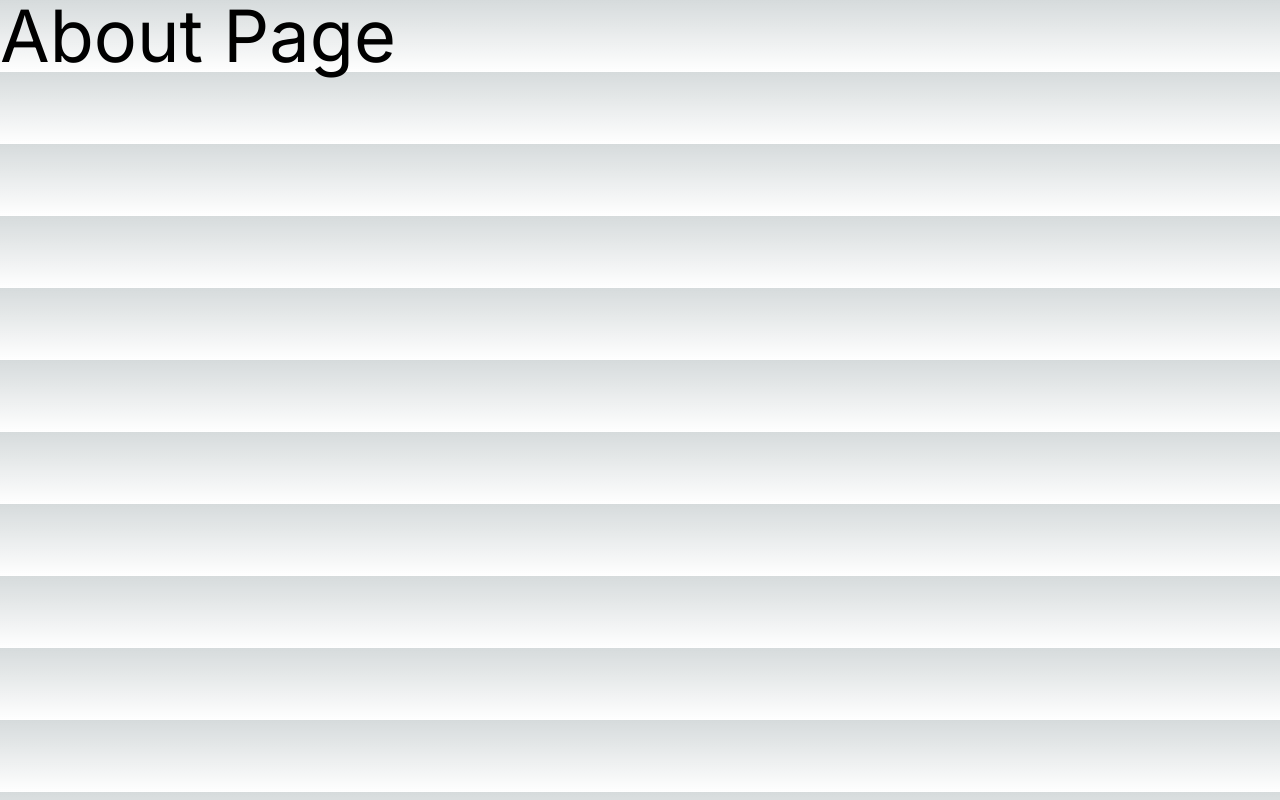
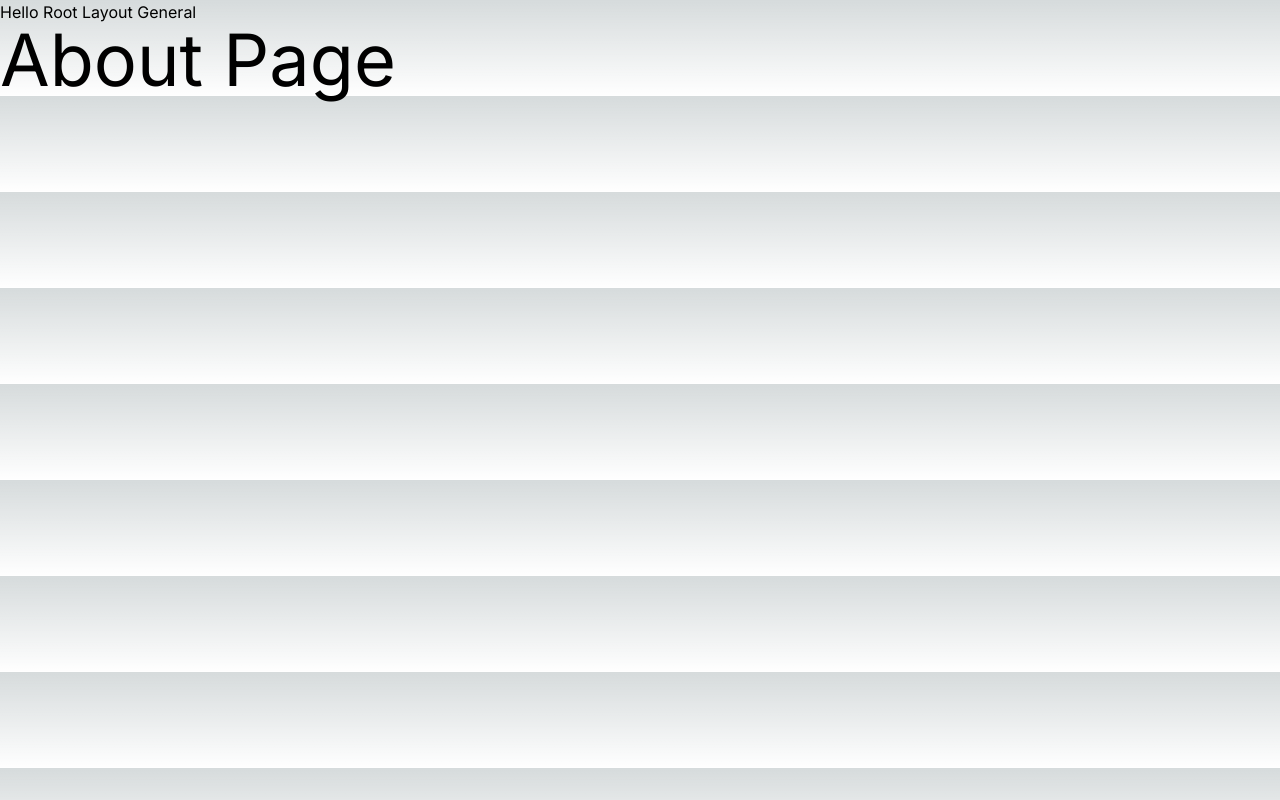
Before and after one commit to leotangram/next13-first-steps, a Next.js app: page /about in a window 1280 px wide. Built offline with nearby package versions, Linux system fonts and the light colour scheme.

Commit message:
Layouts & nesting layouts, change to webpack

```diff
--- /dev/null
+++ b/app/(general)/layout.tsx
@@ -0,0 +1,12 @@
+export default function GeneralLayout({
+  children
+}: {
+  children: React.ReactNode
+}) {
+  return (
+    <div>
+      <h1>Hello Root Layout General</h1>
+      {children}
+    </div>
+  )
+}
--- a/package.json
+++ b/package.json
@@ -3,7 +3,7 @@
   "version": "0.1.0",
   "private": true,
   "scripts": {
-    "dev": "next dev --turbo",
+    "dev": "next dev",
     "build": "next build",
     "start": "next start",
     "lint": "next lint"
```
Also changed, not shown: app/(general)/about/page.tsx (renamed from app/about/page.tsx), app/(general)/contact/page.tsx (renamed from app/contact/page.tsx), app/(general)/pricing/page.tsx (renamed from app/pricing/page.tsx).
